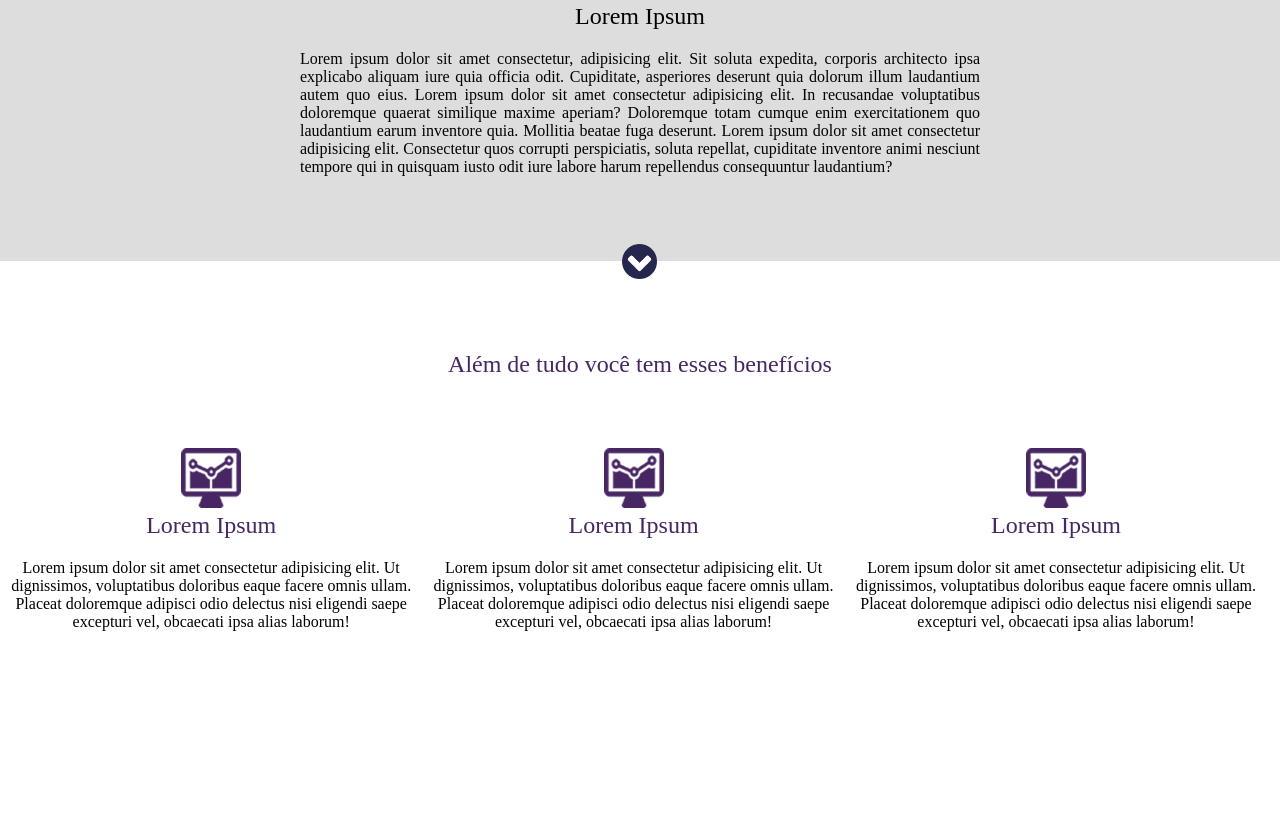
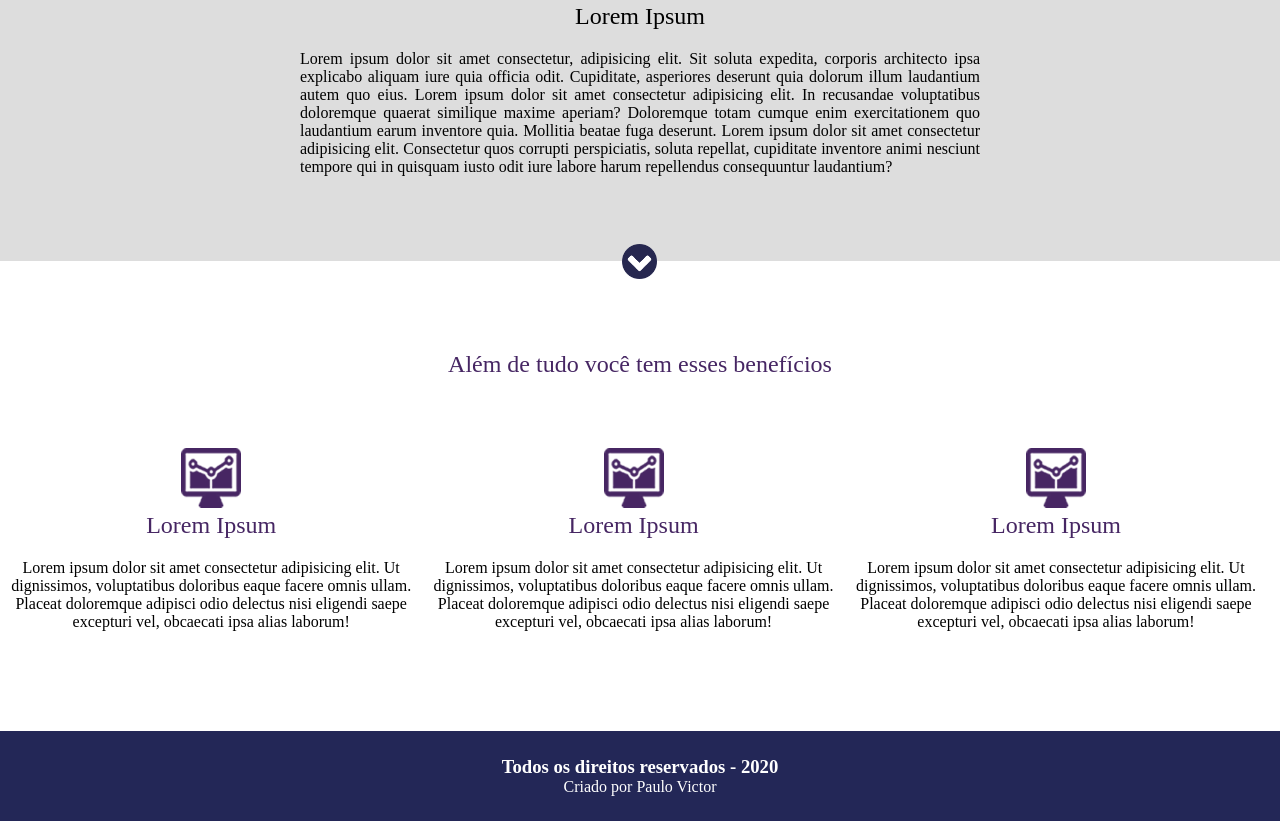
Before and after one commit to PauloVictorSS/Landing-Page, a plain HTML site: page index.html in a window 1280 px wide. Shown: the part 657-1478 px from the top of the page. Before the commit the page ends 1388 px from the top, so only its background shows below. Drawn offline with Linux system fonts and the light colour scheme.

Commit message:
Rodapé
Marcação e estilização em css do rodapé da página

```diff
--- a/css/style.css
+++ b/css/style.css
@@ -198,6 +198,27 @@ section.options div.container-section div.container-single img{
 }
 
 
+/** Rodapé **/
+
+footer{
+    width: 100%;
+    height: 90px;
+    background-color: #232757;
+    display: flex;
+    align-items: center;
+    text-align: center;
+    color: white;
+}
+
+footer a{
+    text-decoration: none;
+    color: white;
+}
+
+footer a:hover{
+    text-decoration: underline;
+}
+
 
 /** Medias para telas menores **/
 
--- a/index.html
+++ b/index.html
@@ -9,7 +9,7 @@
     <body>
         <header>
             <div class="center">
-                <h2>Logo Aqui!</h2>
+                <h2>Landing Page</h2>
             </div>
         </header>
         <div class="container-banner">
@@ -79,5 +79,11 @@
                 <div class="clear"></div>
             </section>
         </main>
+        <footer>
+            <div class="center">
+                <h3>Todos os direitos reservados - 2020</h3>
+                <p>Criado por <a href="https://www.linkedin.com/in/paulo-victor-santos/" target="_blank">Paulo Victor</a></p>
+            </div>
+        </footer>
     </body>
 </html>
```
